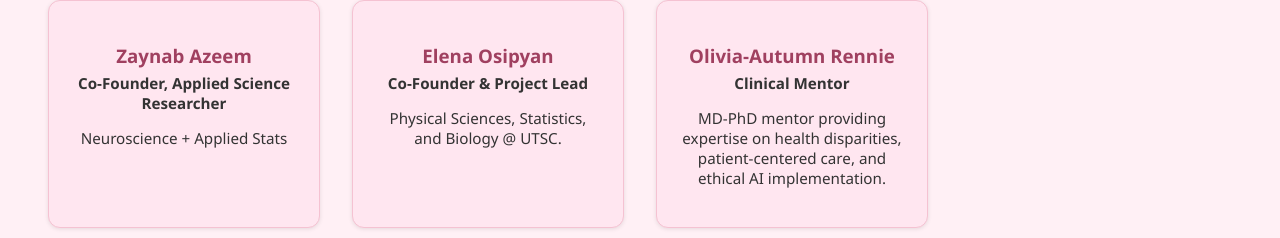
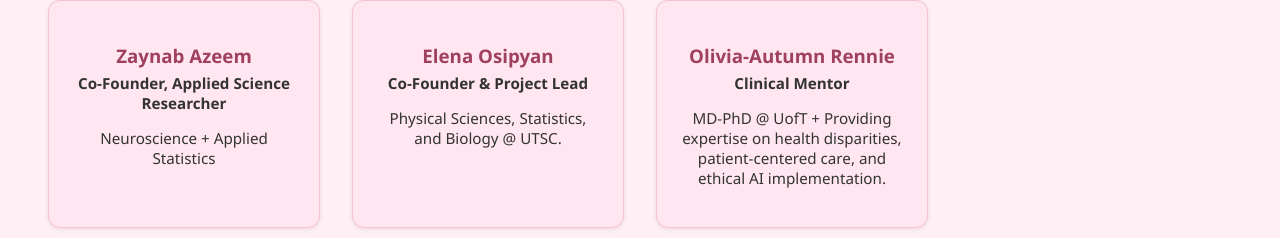
Before and after one commit to ai4to/ai4tollm, a plain HTML site: page team.html in a window 1280 px wide. Shown: the part 452-690 px from the top of the page. Drawn offline with Linux system fonts and the light colour scheme.

Commit message:
Update team.html

```diff
--- a/team.html
+++ b/team.html
@@ -114,7 +114,7 @@
     <div class="team-member">
       <h3>Zaynab Azeem</h3>
       <p><strong>Co-Founder, Applied Science Researcher</strong></p>
-      <p>Neuroscience + Applied Stats</p>
+      <p>Neuroscience + Applied Statistics</p>
     </div>
 
     <div class="team-member">
@@ -126,7 +126,7 @@
     <div class="team-member">
       <h3>Olivia-Autumn Rennie</h3>
       <p><strong>Clinical Mentor</strong></p>
-      <p>MD-PhD mentor providing expertise on health disparities, patient-centered care, and ethical AI implementation.</p>
+      <p>MD-PhD @ UofT + Providing expertise on health disparities, patient-centered care, and ethical AI implementation.</p>
     </div>
   </div>
 
```
